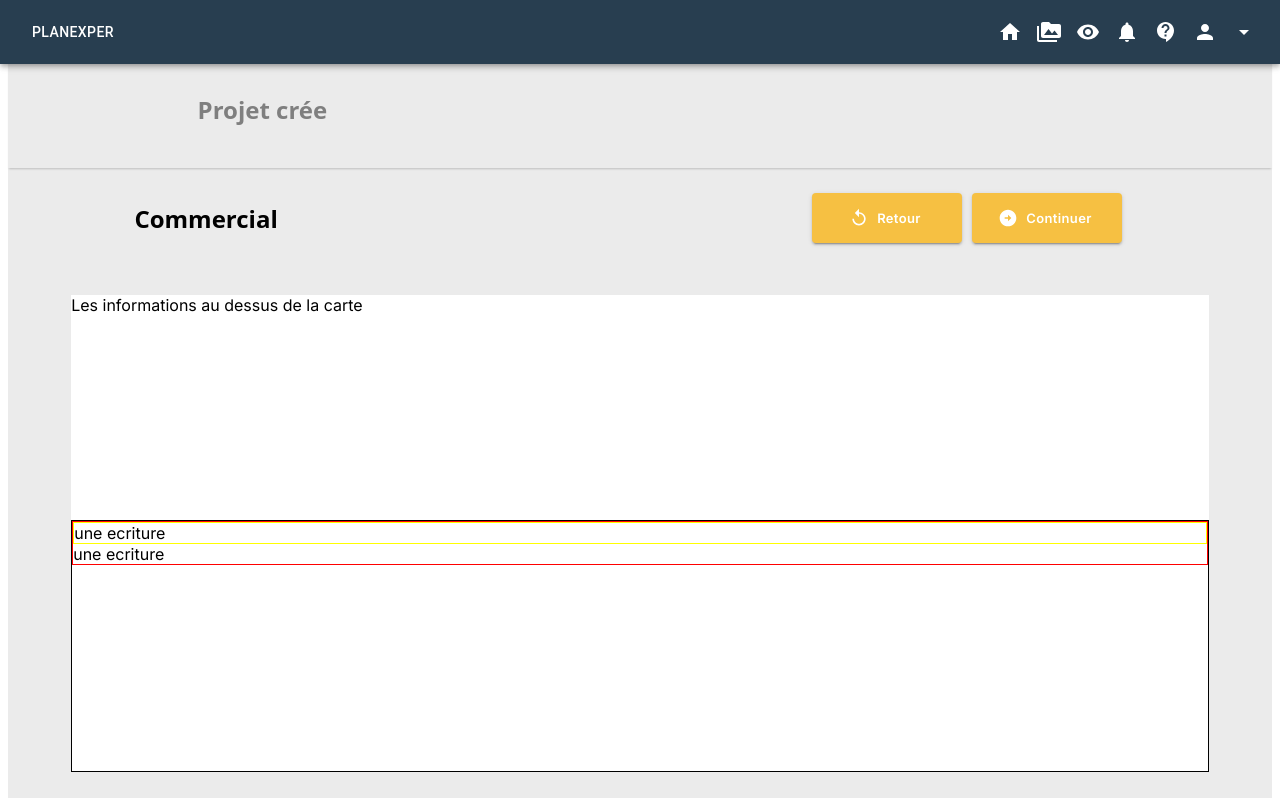
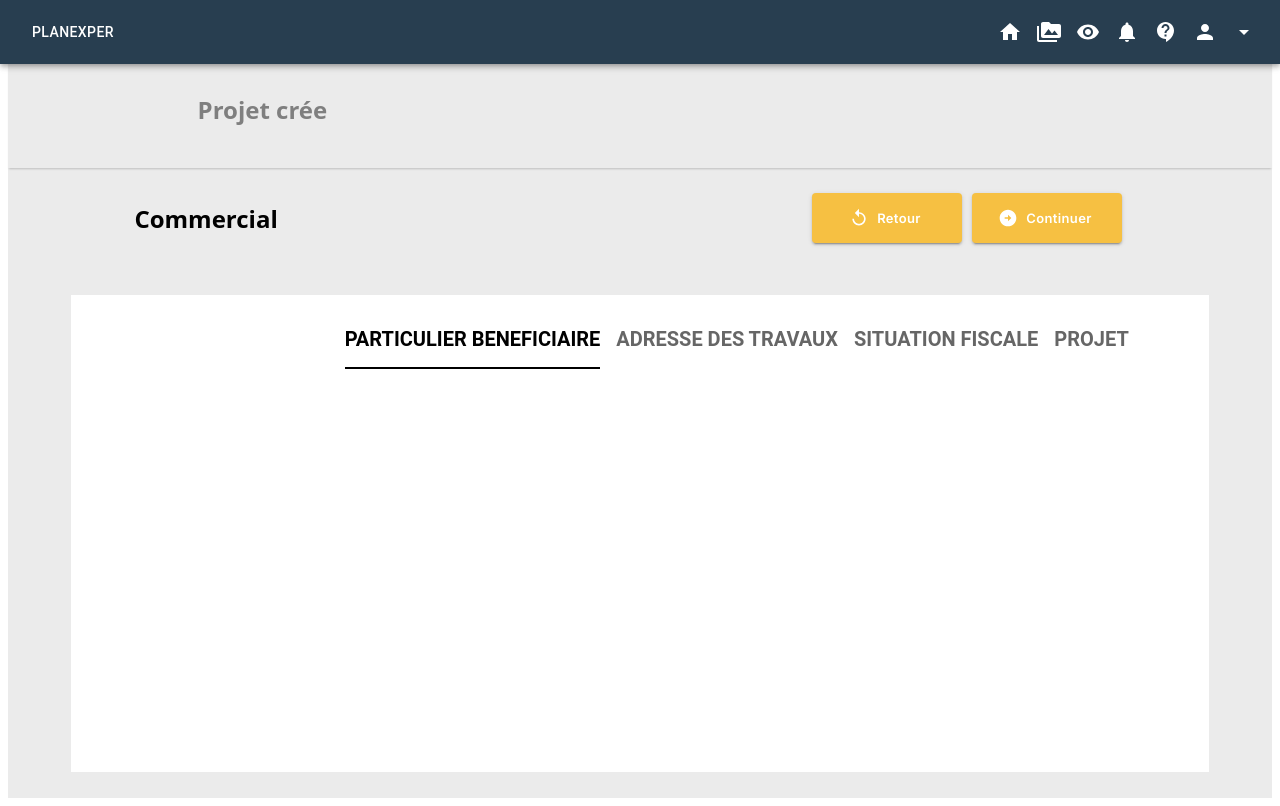
Before and after one commit to accardigianni/planexperbeta, a Next.js app: page / in a window 1280 px wide. Built offline with nearby package versions, Linux system fonts and the light colour scheme.

Commit message:
try to implement mapHeadBand

```diff
--- a/src/app/component/board/BoardTemplate.tsx
+++ b/src/app/component/board/BoardTemplate.tsx
@@ -1,7 +1,7 @@
-import React from "react";
-import { Grid, TextField } from "@mui/material";
-import { Box } from '@mui/material';
-import ModeEditOutlineIcon from '@mui/icons-material/ModeEditOutline';
+import React from 'react';
+import { Box, Grid } from '@mui/material';
+import MapHeadBand from './mapHeadBand/mapHeadBand';
+
 
 export default function BoardBeneficiaryInfo() {
   return (
@@ -11,31 +11,47 @@ export default function BoardBeneficiaryInfo() {
         height: "90%",
         width: "90%",
         display: "flex",
-          justifyContent:"center",
-          backgroundColor: 'white'}}>
-        {/* je declare deux lignes */}
-        <Grid container direction="row" >
-          <Grid xs={12} >
-            <span style={{justifyContent:"center"}}> Les informations au dessus de la carte</span>
-          </Grid>
-          <Grid xs={12} sx={{ border: '1px solid black' }}>
-            {/* dans ma 2eme ligne je declare des colonnes qui feront toute la longueur de mes lignes */}
-            <Grid container xs={12} direction='column' sx={{ border: '1px solid red ' }}>
-                <Grid sx={{  border: '1px solid yellow'}}>
-                  <span>une ecriture</span>
-                </Grid>
-                <Grid sx={{ }}>
-                  <span>une ecriture</span>
+        justifyContent: "center",
+        backgroundColor: 'white'
+      }}>
+        <Grid container direction="row" spacing={2}
+        sx={{
+        justifyContent: "flex-end",
+        pr: 10 ,
+        mt:2,
+        fontFamily:'Roboto',
+        fontSize: '20px',
+        fontWeight: '600', }}>
+      <MapHeadBand/>
       </Grid>
 
-            </Grid>
-          </Grid>
-        </Grid>
     </Box>
     </>
   );
 }
 
+
+
+
+
+//  {/* je declare deux lignes */}
+//  <Grid container direction="row" >
+//  <Grid xs={12} >
+//    <span style={{justifyContent:"center"}}> Les informations au dessus de la carte</span>
+//  </Grid>
+//  <Grid xs={12} sx={{ border: '1px solid black' }}>
+//    {/* dans ma 2eme ligne je declare des colonnes qui feront toute la longueur de mes lignes */}
+//    <Grid container xs={12} direction='column' sx={{ border: '1px solid red ' }}>
+//        <Grid sx={{  border: '1px solid yellow'}}>
+//          <span>une ecriture</span>
+//        </Grid>
+//        <Grid sx={{ }}>
+//          <span>une ecriture</span>
+//        </Grid>
+
+//    </Grid>
+//  </Grid>
+// </Grid>
 
 
 
--- /dev/null
+++ b/src/app/component/board/mapHeadBand/mapHeadBand.tsx
@@ -0,0 +1,29 @@
+import React from 'react';
+import { Box, Grid } from '@mui/material';
+
+export default function MapHeadBand() {
+    return (<>
+        <Grid item >
+          <Box sx={{
+            borderBottom: '2px solid black',
+            paddingBottom: 2,}}  >
+            <div>PARTICULIER BENEFICIAIRE</div>
+          </Box>
+        </Grid>
+        <Grid item sx={{color:"#666666"}}>
+          <Box >
+            <div>ADRESSE DES TRAVAUX</div>
+          </Box>
+        </Grid>
+        <Grid item sx={{color:"#666666"}}>
+          <Box >
+            <div>SITUATION FISCALE</div>
+          </Box>
+        </Grid>
+        <Grid item sx={{color:"#666666"}}>
+          <Box >
+            <div>PROJET</div>
+          </Box>
+        </Grid>
+        </>
+    )}
```
Lines whose indentation alone changed are shown as unchanged.
